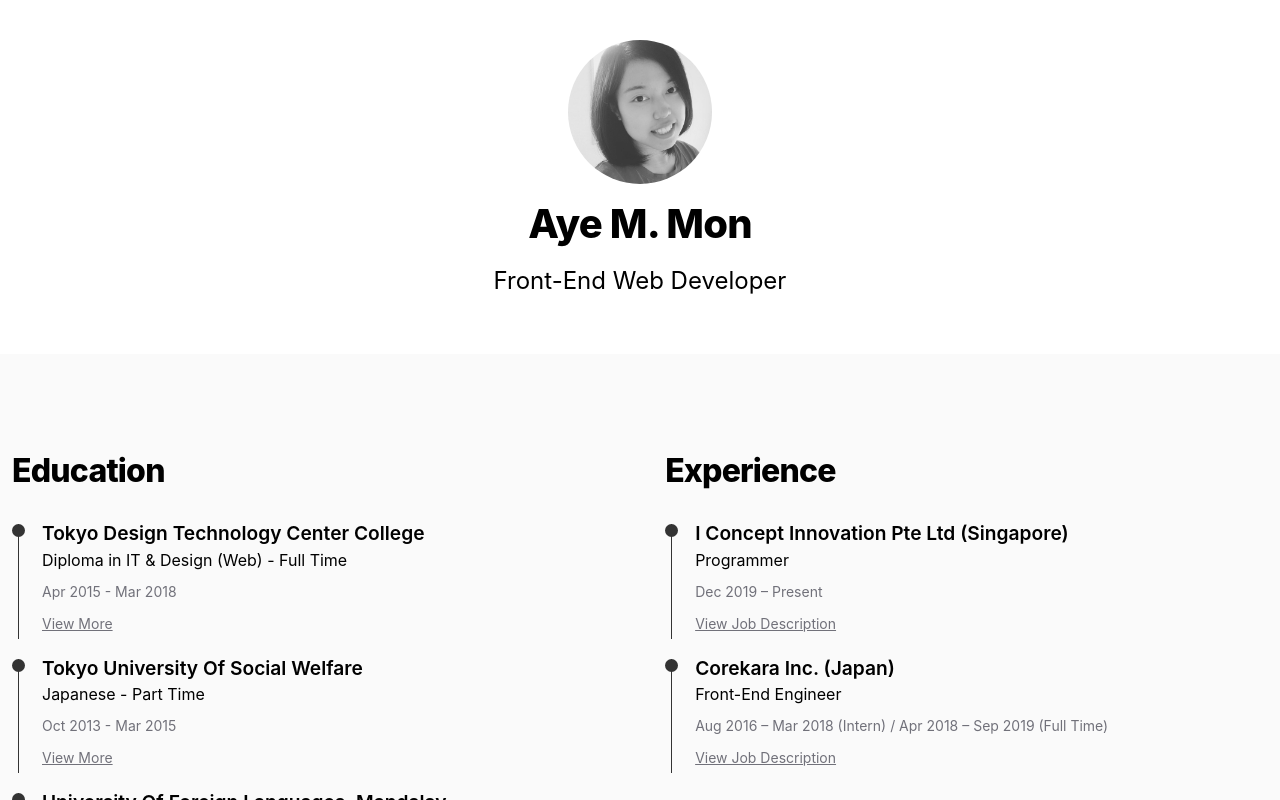
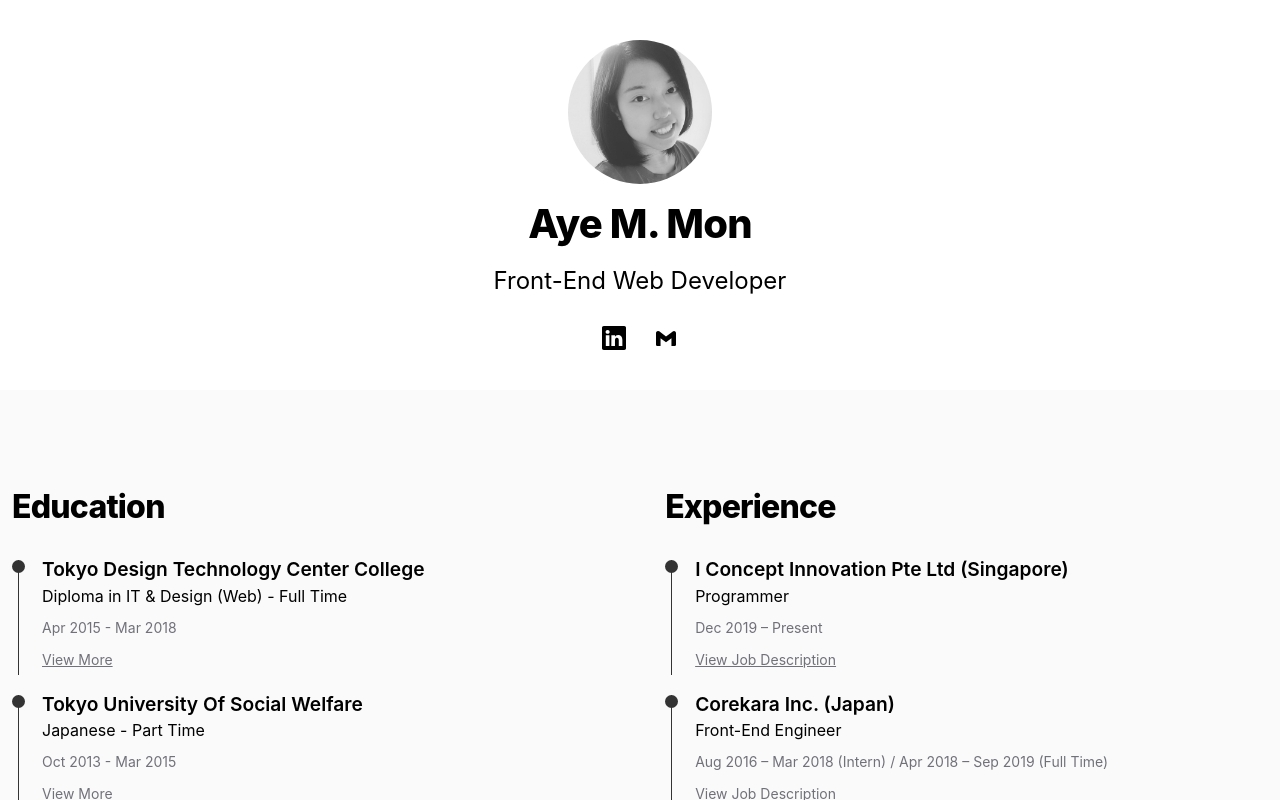
Before and after one commit to am-mon/profile-next-js, a Next.js app: page / in a window 1280 px wide. Shown: the top 800 px of the page. Built offline with nearby package versions, Linux system fonts and the light colour scheme.

Commit message:
your commit message

```diff
--- a/components/layout.js
+++ b/components/layout.js
@@ -3,6 +3,8 @@ import Image from "next/image";
 import styles from "./layout.module.css";
 import utilStyles from "../styles/utils.module.css";
 import Link from "next/link";
+import { BsLinkedin } from "react-icons/bs";
+import { BiLogoGmail } from "react-icons/bi";
 
 const name = "Aye M. Mon";
 export const siteTitle = "Portfolio";
@@ -30,6 +32,21 @@ export default function Layout({ children, home }) {
               />
               <h1 className={utilStyles.heading2Xl}>{name}</h1>
               <h2 className={utilStyles.headingLg}>Front-End Web Developer</h2>
+              <ul className="text-2xl flex flex-row space-x-7 justify-center text-center mt-7">
+                <li>
+                  <a
+                    href="https://www.linkedin.com/in/ayemyatmon/"
+                    target="_blank"
+                  >
+                    <BsLinkedin />
+                  </a>
+                </li>
+                <li>
+                  <a href="mailto:ayemyatmon.yn@gmail.com" target="_blank">
+                    <BiLogoGmail />
+                  </a>
+                </li>
+              </ul>
             </div>
           </>
         ) : (
--- a/pages/index.js
+++ b/pages/index.js
@@ -17,6 +17,7 @@ export default function Home() {
         <title>{siteTitle}</title>
       </Head>
       <section>
+        {/* <Introduction /> */}
         <Work_experience />
         <Skills />
         <Projects />
```
